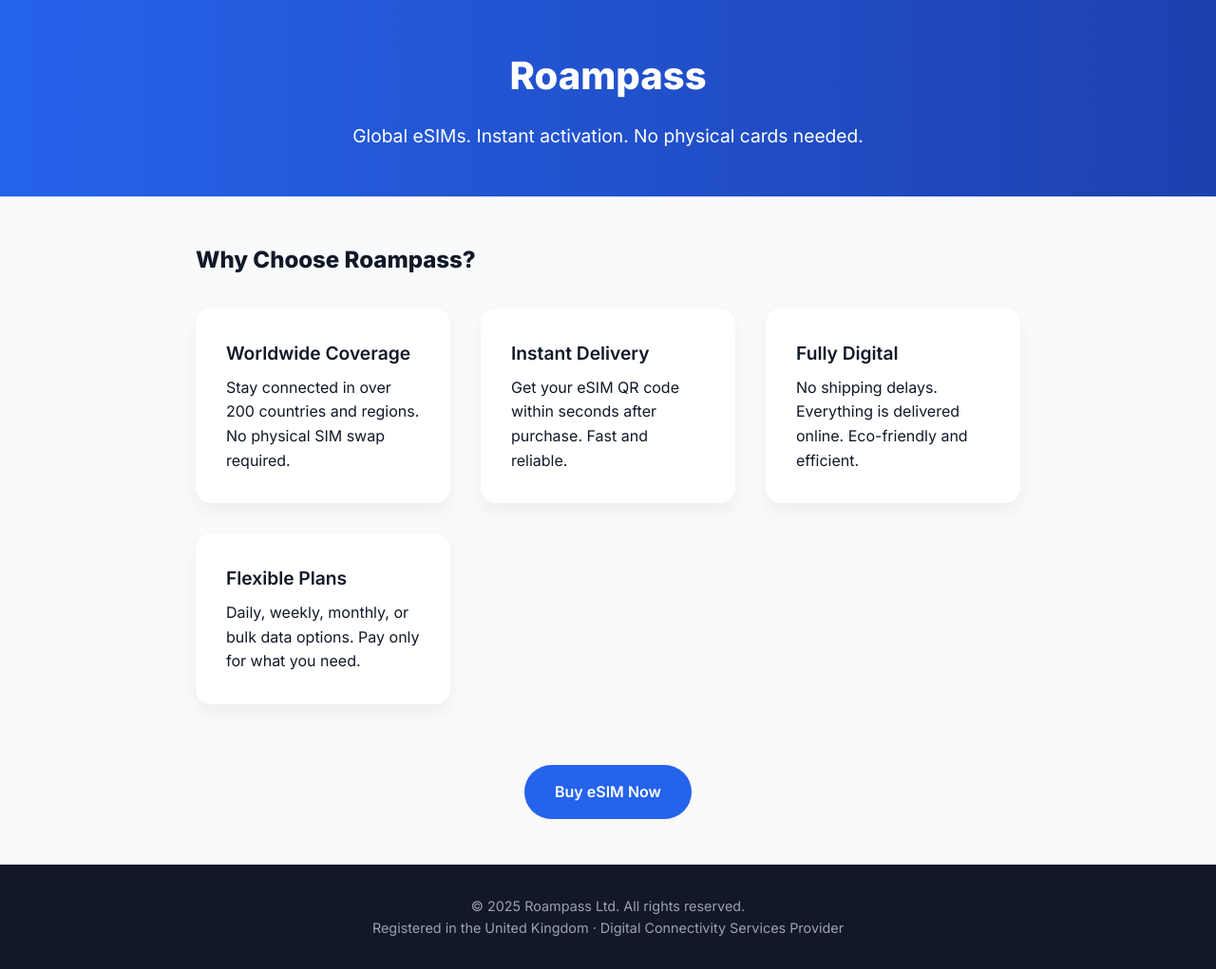
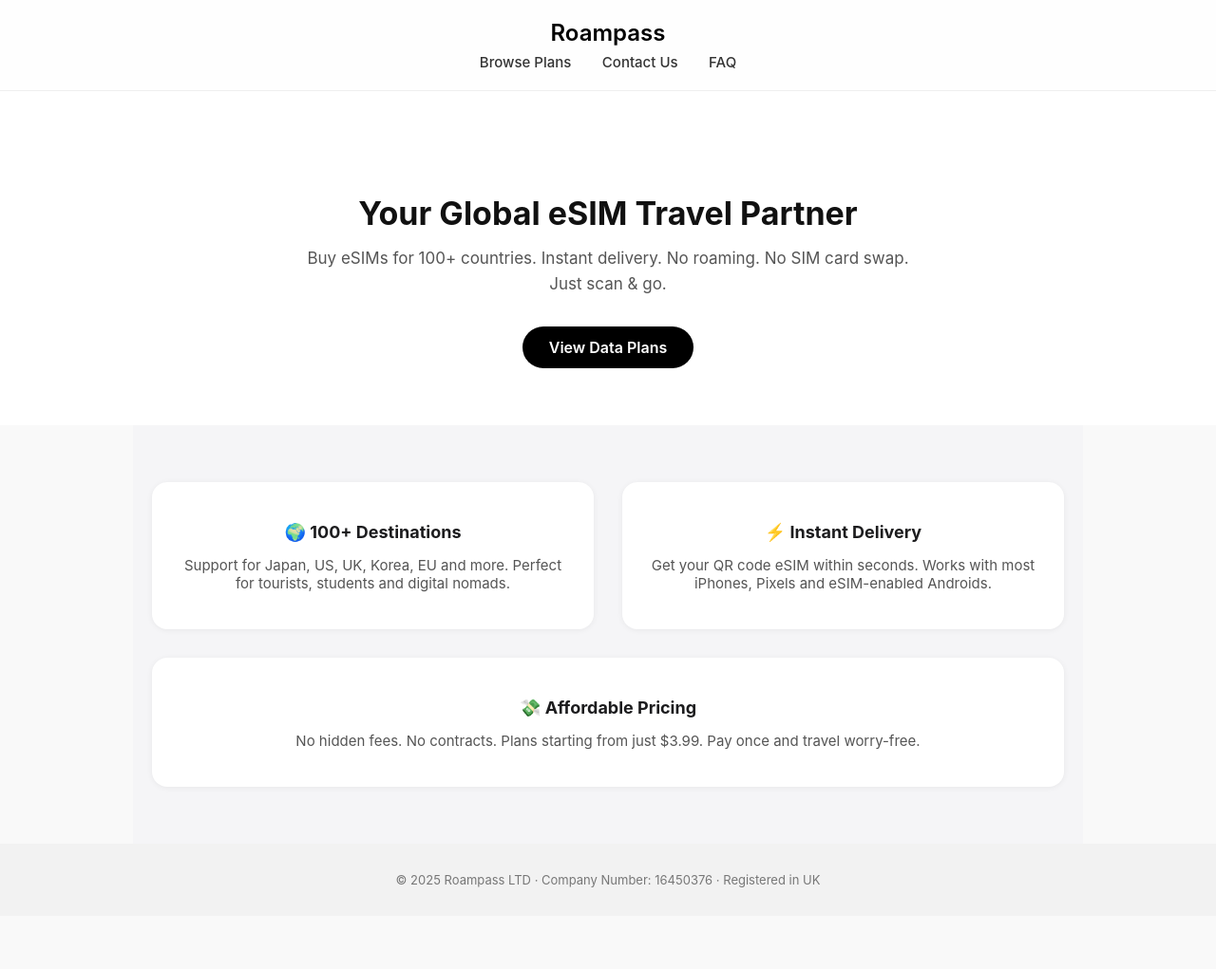
Before and after one commit to anon0016/anon0016.github.io, a plain HTML site: page index.html in a window 1280 px wide. Shown: the whole page at 95% size. After the commit the page ends 965 px from the top, so only its background shows below. Drawn offline with Linux system fonts and the light colour scheme.

Commit message:
Update index.html

```diff
--- a/index.html
+++ b/index.html
@@ -1,101 +1,188 @@
 <!DOCTYPE html>
 <html lang="en">
 <head>
-  <meta charset="UTF-8">
-  <meta name="viewport" content="width=device-width, initial-scale=1.0">
-  <title>Roampass - Global eSIM Plans</title>
-  <link href="https://fonts.googleapis.com/css2?family=Inter:wght@400;600;800&display=swap" rel="stylesheet">
+  <meta charset="UTF-8" />
+  <meta name="viewport" content="width=device-width, initial-scale=1.0" />
+
+  <title>Roampass | eSIM for Global Travelers – Instant Activation, No SIM Card Needed</title>
+  <meta name="description" content="Roampass offers instant eSIM for over 100 countries. No physical SIM, no hassle. Ideal for tourists, students, and remote workers. Easy, fast, and affordable.">
+  <meta name="keywords" content="Roampass, eSIM, travel SIM, digital SIM card, global eSIM, data plans">
+  <meta name="robots" content="index, follow" />
+  <link rel="canonical" href="https://shop.roampass.uk/" />
+
+  <!-- Social preview -->
+  <meta property="og:title" content="Roampass | Global eSIM for Travelers" />
+  <meta property="og:description" content="Buy eSIM plans for 100+ destinations. Instant delivery, no physical SIM card, no roaming shock." />
+  <meta property="og:image" content="https://shop.roampass.uk/assets/cover.jpg" />
+  <meta property="og:url" content="https://shop.roampass.uk/" />
+  <meta property="og:type" content="website" />
+
+  <!-- Schema.org -->
+  <script type="application/ld+json">
+  {
+    "@context": "https://schema.org",
+    "@type": "Organization",
+    "name": "Roampass",
+    "url": "https://shop.roampass.uk",
+    "logo": "https://shop.roampass.uk/assets/logo.png",
+    "sameAs": [
+      "https://www.instagram.com/roampass",
+      "https://www.tiktok.com/@roampass"
+    ],
+    "description": "Roampass sells eSIM for travelers to over 100 destinations worldwide. Instant activation. No physical SIM. Affordable data plans."
+  }
+  </script>
+
   <style>
-    * { margin: 0; padding: 0; box-sizing: border-box; }
-    body { font-family: 'Inter', sans-serif; background-color: #f9fafb; color: #111827; line-height: 1.6; }
+    body {
+      font-family: -apple-system, BlinkMacSystemFont, 'Segoe UI', Roboto, Oxygen, Ubuntu, Cantarell, 'Open Sans', 'Helvetica Neue', sans-serif;
+      margin: 0;
+      padding: 0;
+      color: #1c1c1e;
+      background: #f9f9f9;
+    }
     header {
-      background: linear-gradient(90deg, #2563eb, #1e40af);
-      color: white; padding: 3rem 2rem; text-align: center;
+      background: rgba(255, 255, 255, 0.8);
+      backdrop-filter: saturate(180%) blur(20px);
+      -webkit-backdrop-filter: saturate(180%) blur(20px);
+      color: #000;
+      padding: 20px 40px;
+      text-align: center;
+      border-bottom: 1px solid rgba(0, 0, 0, 0.06);
+      position: sticky;
+      top: 0;
+      z-index: 1000;
     }
-    header h1 { font-size: 2.5rem; font-weight: 800; }
-    header p { margin-top: 1rem; font-size: 1.2rem; }
-
-    .section {
-      max-width: 900px;
-      margin: 3rem auto;
-      padding: 0 1rem;
+    header h1 {
+      margin: 0;
+      font-size: 24px;
+      font-weight: 600;
     }
-    .features {
-      display: grid;
-      grid-template-columns: repeat(auto-fit, minmax(260px, 1fr));
-      gap: 2rem;
-      margin-top: 2rem;
+    nav {
+      margin-top: 6px;
     }
-    .card {
-      background: white;
-      border-radius: 1rem;
-      padding: 2rem;
-      box-shadow: 0 10px 20px rgba(0,0,0,0.05);
-      transition: 0.3s ease;
+    nav a {
+      color: #333;
+      margin: 0 14px;
+      text-decoration: none;
+      font-weight: 500;
+      font-size: 15px;
+      transition: color 0.2s ease;
     }
-    .card:hover { transform: translateY(-5px); box-shadow: 0 12px 24px rgba(0,0,0,0.1); }
-    .card h3 { font-size: 1.2rem; font-weight: 600; margin-bottom: 0.5rem; }
-
+    nav a:hover {
+      color: #007aff;
+    }
+    .hero {
+      text-align: center;
+      padding: 80px 20px 60px;
+      background: #fff;
+    }
+    .hero h2 {
+      font-size: 34px;
+      font-weight: 700;
+      margin-bottom: 14px;
+      color: #111;
+    }
+    .hero p {
+      font-size: 17px;
+      color: #555;
+      line-height: 1.6;
+      max-width: 640px;
+      margin: 0 auto;
+    }
     .cta {
-      text-align: center;
-      margin-top: 4rem;
+      margin-top: 30px;
     }
     .cta a {
       display: inline-block;
-      background: #2563eb;
-      color: white;
-      padding: 1rem 2rem;
-      border-radius: 9999px;
+      background: #000;
+      color: #fff;
+      padding: 12px 28px;
+      border-radius: 999px;
+      font-weight: 600;
+      font-size: 16px;
       text-decoration: none;
-      font-weight: 600;
       transition: background 0.3s ease;
     }
-    .cta a:hover { background: #1e3a8a; }
-
+    .cta a:hover {
+      background: #333;
+    }
+    .features {
+      max-width: 960px;
+      margin: auto;
+      padding: 60px 20px;
+      display: flex;
+      flex-wrap: wrap;
+      gap: 30px;
+      justify-content: space-around;
+      background: #f5f5f7;
+    }
+    .feature {
+      flex: 1 1 280px;
+      background: #fff;
+      padding: 24px;
+      border-radius: 16px;
+      box-shadow: 0 1px 6px rgba(0,0,0,0.06);
+      text-align: center;
+      transition: transform 0.2s ease;
+    }
+    .feature:hover {
+      transform: translateY(-2px);
+    }
+    .feature h3 {
+      font-size: 18px;
+      margin-bottom: 10px;
+    }
+    .feature p {
+      font-size: 15px;
+      color: #555;
+    }
     footer {
-      background: #111827;
-      color: #9ca3af;
       text-align: center;
-      padding: 2rem 1rem;
-      font-size: 0.9rem;
+      font-size: 13px;
+      color: #777;
+      padding: 30px 20px;
+      background: #f2f2f2;
     }
   </style>
 </head>
 <body>
+
 <header>
   <h1>Roampass</h1>
-    <p>Global eSIMs. Instant activation. No physical cards needed.</p>
+  <nav>
+    <a href="/products">Browse Plans</a>
+    <a href="/contact">Contact Us</a>
+    <a href="/faq">FAQ</a>
+  </nav>
 </header>
 
-  <section class="section">
-    <h2>Why Choose Roampass?</h2>
-    <div class="features">
-      <div class="card">
-        <h3>Worldwide Coverage</h3>
-        <p>Stay connected in over 200 countries and regions. No physical SIM swap required.</p>
+<section class="hero">
+  <h2>Your Global eSIM Travel Partner</h2>
+  <p>Buy eSIMs for 100+ countries. Instant delivery. No roaming. No SIM card swap. Just scan & go.</p>
+  <div class="cta">
+    <a href="/products">View Data Plans</a>
   </div>
-      <div class="card">
-        <h3>Instant Delivery</h3>
-        <p>Get your eSIM QR code within seconds after purchase. Fast and reliable.</p>
+</section>
+
+<section class="features">
+  <div class="feature">
+    <h3>🌍 100+ Destinations</h3>
+    <p>Support for Japan, US, UK, Korea, EU and more. Perfect for tourists, students and digital nomads.</p>
   </div>
-      <div class="card">
-        <h3>Fully Digital</h3>
-        <p>No shipping delays. Everything is delivered online. Eco-friendly and efficient.</p>
+  <div class="feature">
+    <h3>⚡ Instant Delivery</h3>
+    <p>Get your QR code eSIM within seconds. Works with most iPhones, Pixels and eSIM-enabled Androids.</p>
   </div>
-      <div class="card">
-        <h3>Flexible Plans</h3>
-        <p>Daily, weekly, monthly, or bulk data options. Pay only for what you need.</p>
-      </div>
-    </div>
-
-    <div class="cta">
-      <a href="https://shop.roampass.uk">Buy eSIM Now</a>
+  <div class="feature">
+    <h3>💸 Affordable Pricing</h3>
+    <p>No hidden fees. No contracts. Plans starting from just $3.99. Pay once and travel worry-free.</p>
   </div>
 </section>
 
 <footer>
-    &copy; 2025 Roampass Ltd. All rights reserved. <br>
-    Registered in the United Kingdom · Digital Connectivity Services Provider
+  &copy; 2025 Roampass LTD · Company Number: 16450376 · Registered in UK
 </footer>
+
 </body>
 </html>
```
Lines whose indentation alone changed are shown as unchanged.
